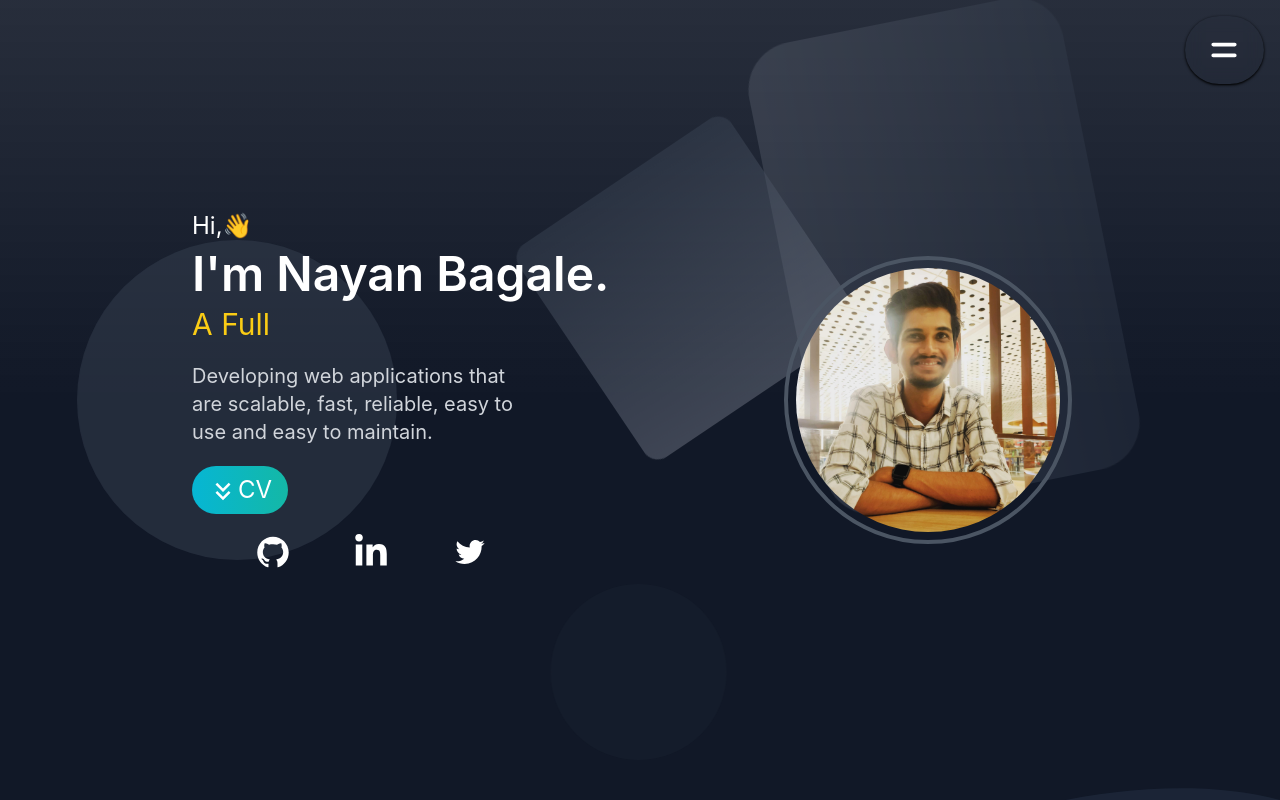
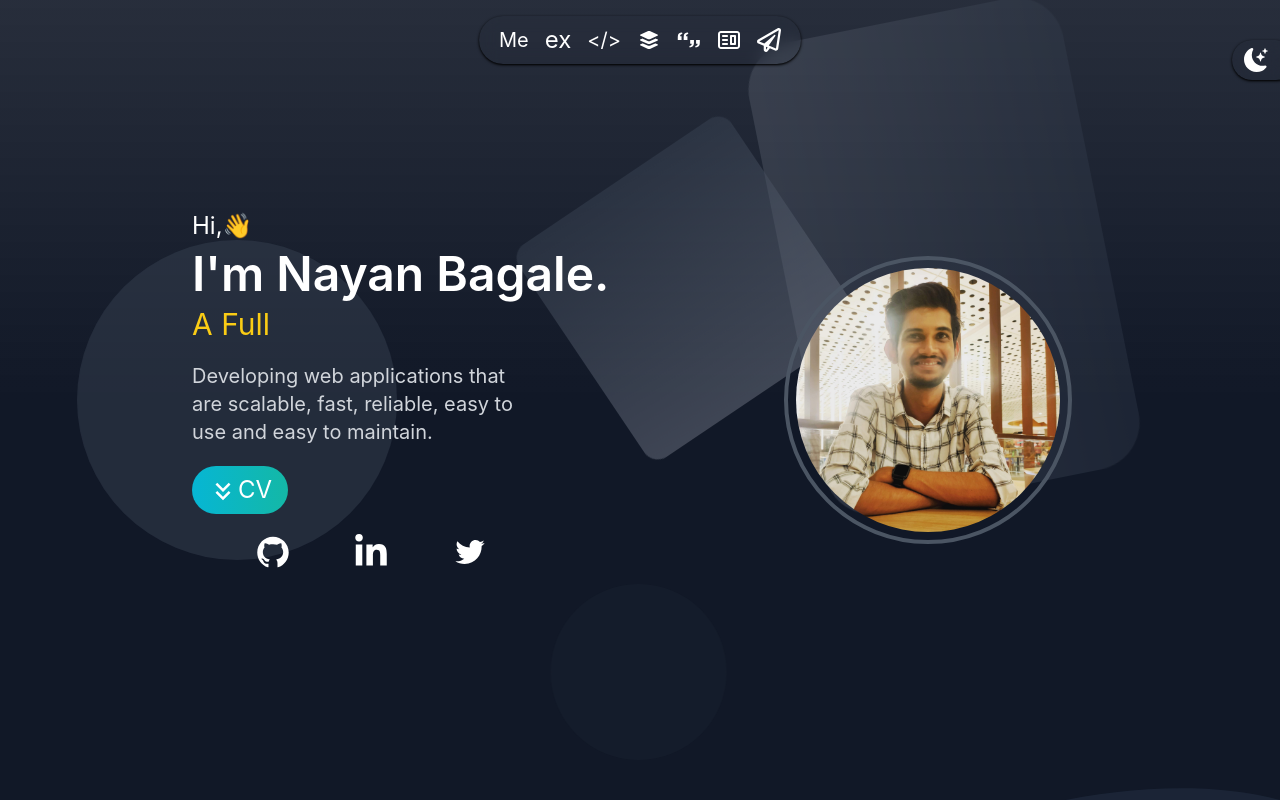
Before and after one commit to nayan-bagale/react-portfolio, a React (Create React App) app: page / in a window 1280 px wide. Shown: the top 800 px of the page. Built offline with nearby package versions, Linux system fonts and the light colour scheme.

Commit message:
Redesign Navbar

```diff
--- a/src/components/Header/header.jsx
+++ b/src/components/Header/header.jsx
@@ -1,13 +1,10 @@
 import { BsFillMoonStarsFill } from "react-icons/bs";
-import { HiMenuAlt4 } from "react-icons/hi";
 import { FaRegPaperPlane } from "react-icons/fa";
 import { CgWebsite } from "react-icons/cg";
 import { GrBlockQuote } from "react-icons/gr";
-import { AiOutlineClose } from "react-icons/ai";
 import { IoIosApps } from "react-icons/io";
 
-import { Collapse } from "react-collapse";
-import { motion } from "framer-motion";
+import { motion, AnimatePresence } from "framer-motion";
 
 import { useTheme } from "../ContexAPI/Theme";
 
@@ -59,36 +56,56 @@ function Header() {
 
   useOutsideAlerter(ref, navtoggle, setNavToggle);
 
+  const [show, setShow] = useState(true);
+  const [lastScrollY, setLastScrollY] = useState(0);
+
+  const controlNavbar = () => {
+    if (window.scrollY > lastScrollY) {
+      // if scroll down hide the navbar
+      setShow(false);
+    } else {
+      // if scroll up show the navbar
+      setShow(true);
+    }
+
+    // remember current page location to use in the next move
+    setLastScrollY(window.scrollY);
+  };
+
+  useEffect(() => {
+    window.addEventListener("scroll", controlNavbar);
+
+    // cleanup function
+    return () => {
+      window.removeEventListener("scroll", controlNavbar);
+    };
+  }, [lastScrollY]);
+
   return (
-    <header className=" flex z-10 top-0 right-0 items-center justify-end fixed transition duration-300 ease-in-out dark:text-white">
-      <nav className=" flex justify-end">
+    <header className=" flex z-10 w-full items-center justify-center fixed transition duration-300 ease-in-out dark:text-white">
+      <AnimatePresence>
+        {show && (
+          <nav className="flex ">
             <motion.div
-          className=" flex flex-col items-center backdrop-blur p-2 py-3 md:py-4 md:p-4 m-4 shadow-sm md:shadow dark:shadow-black shadow-slate-100 rounded-full"
-          initial={{ x: 100 }}
-          animate={{ x: 0 }}
-          transition={{ type: "tween", duration: 1, delay: 3 }}
+              className=" flex items-center backdrop-blur p-2 py-2 md:py-2 md:p-4 m-4 shadow-sm md:shadow dark:shadow-black shadow-slate-100 rounded-full"
+              initial={{ y: -100 }}
+              animate={{ y: 0 }}
+              exit={{ y: -100 }}
+              transition={{ type: "tween", duration: 0.5 }}
               ref={ref}
             >
-          <button onClick={() => setNavToggle((prev) => !prev)}>
-            {navtoggle ? (
-              <AiOutlineClose className=" text-2xl md:text-4xl" />
-            ) : (
-              <HiMenuAlt4 className=" text-2xl md:text-4xl" />
-            )}
-          </button>
-          <Collapse isOpened={navtoggle}>
-            <ul className="flex flex-col items-center">
+              <ul className="flex gap-2 items-center">
                 <a
                   href="#about"
                   onClick={handleClick("about")}
-                className=" py-2 px-1 cursor-pointer hover:text-slate-500 dark:hover:text-yellow-400 text-base md:py-4 md:text-xl"
+                  className=" py-0 px-1 cursor-pointer hover:text-slate-500 dark:hover:text-yellow-400 text-base  md:text-xl"
                 >
                   Me
                 </a>
                 <a
                   href="#experience"
                   onClick={handleClick("experience")}
-                className=" py-2 px-1 cursor-pointer hover:text-slate-500 dark:hover:text-yellow-400 text-xl md:text-2xl"
+                  className=" py-0 px-1 cursor-pointer hover:text-slate-500 dark:hover:text-yellow-400 text-xl md:text-2xl"
                 >
                   ex
                 </a>
@@ -96,49 +113,52 @@ function Header() {
                 <a
                   href="#skills"
                   onClick={handleClick("skills")}
-                className=" py-2 px-1 cursor-pointer hover:text-slate-500 dark:hover:text-yellow-400 text-base md:py-4 md:text-xl"
+                  className=" py-0 px-1 cursor-pointer hover:text-slate-500 dark:hover:text-yellow-400 text-base md:text-xl"
                 >
-                &#60; &#47;&#62;
+                  &#60;&#47;&#62;
                 </a>
                 <a
                   href="#projects"
                   onClick={handleClick("projects")}
-                className=" py-2 px-1 cursor-pointer hover:text-slate-500 dark:hover:text-yellow-400 text-lg md:py-4 md:text-2xl"
+                  className=" py-0 px-1 cursor-pointer hover:text-slate-500 dark:hover:text-yellow-400 text-lg md:text-2xl"
                 >
                   <IoIosApps />
                 </a>
                 <a
                   href="#quotes"
                   onClick={handleClick("quotes")}
-                className=" py-2 px-1 cursor-pointer hover:text-slate-500 dark:hover:text-yellow-400 text-lg md:py-4 md:text-2xl"
+                  className=" py-0 px-1 cursor-pointer hover:text-slate-500 dark:hover:text-yellow-400 text-lg md:text-2xl"
                 >
                   <GrBlockQuote />
                 </a>
                 <a
                   href="#blogs"
                   onClick={handleClick("blogs")}
-                className=" py-2 px-1 cursor-pointer hover:text-slate-500 dark:hover:text-yellow-400 text-lg md:py-4 md:text-2xl"
+                  className=" py-0 px-1 cursor-pointer hover:text-slate-500 dark:hover:text-yellow-400 text-lg md:text-2xl"
                 >
                   <CgWebsite />
                 </a>
                 <a
                   href="#contact"
                   onClick={handleClick("contact")}
-                className=" py-2 px-1 cursor-pointer hover:text-slate-500 dark:hover:text-yellow-400 text-lg md:py-4 md:text-2xl"
+                  className=" py-0 px-1 cursor-pointer hover:text-slate-500 dark:hover:text-yellow-400 text-lg md:text-2xl"
                 >
                   <FaRegPaperPlane />
                 </a>
-              <hr className=" w-full my-2 dark:border-white border-black" />
+              </ul>
+            </motion.div>
+          </nav>
+        )}
+      </AnimatePresence>
+
+      <div className="flex absolute backdrop-blur pl-1 w-12 md:w-16 bottom-0 -right-4 items-center justify-start shadow-sm md:shadow dark:shadow-black shadow-slate-100 rounded-full">
         <div
-                className=" py-2 px-1 cursor-pointer hover:text-slate-500 dark:hover:text-yellow-400 text-lg md:py-4 md:text-2xl"
+          className=" flex items-center justify-center cursor-pointer p-2 hover:text-slate-500 dark:hover:text-yellow-400 text-lg md:text-2xl"
           onClick={toggleTheme}
         >
           <BsFillMoonStarsFill className=" cursor-pointer" />
         </div>
-            </ul>
-          </Collapse>
-        </motion.div>
-      </nav>
+      </div>
     </header>
   );
 }
```
Lines whose indentation alone changed are shown as unchanged.
